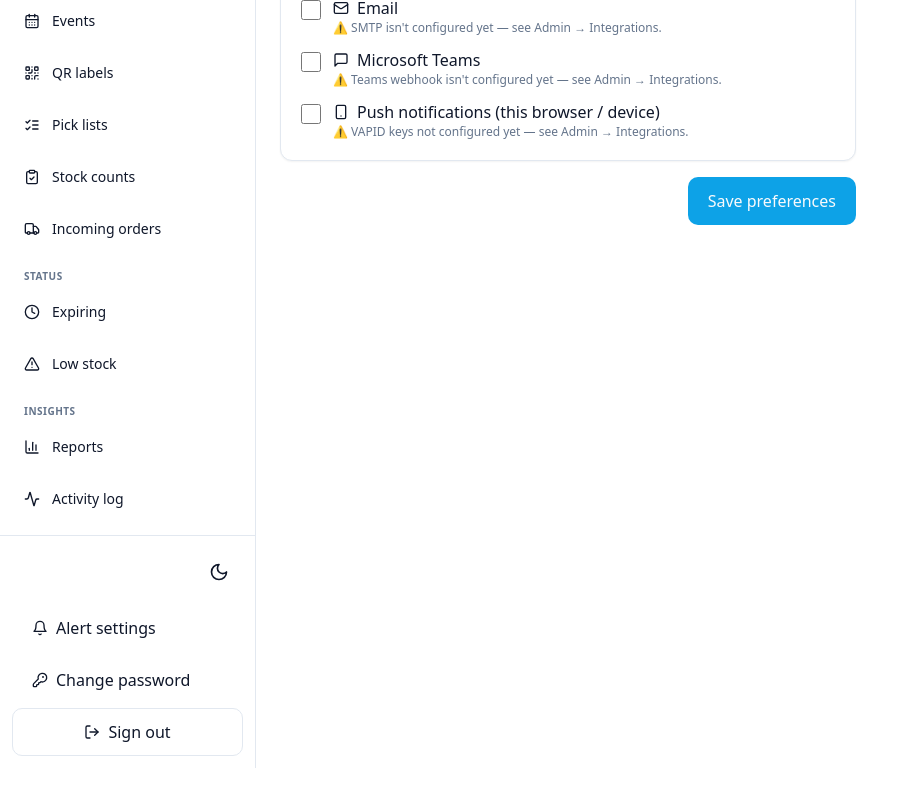
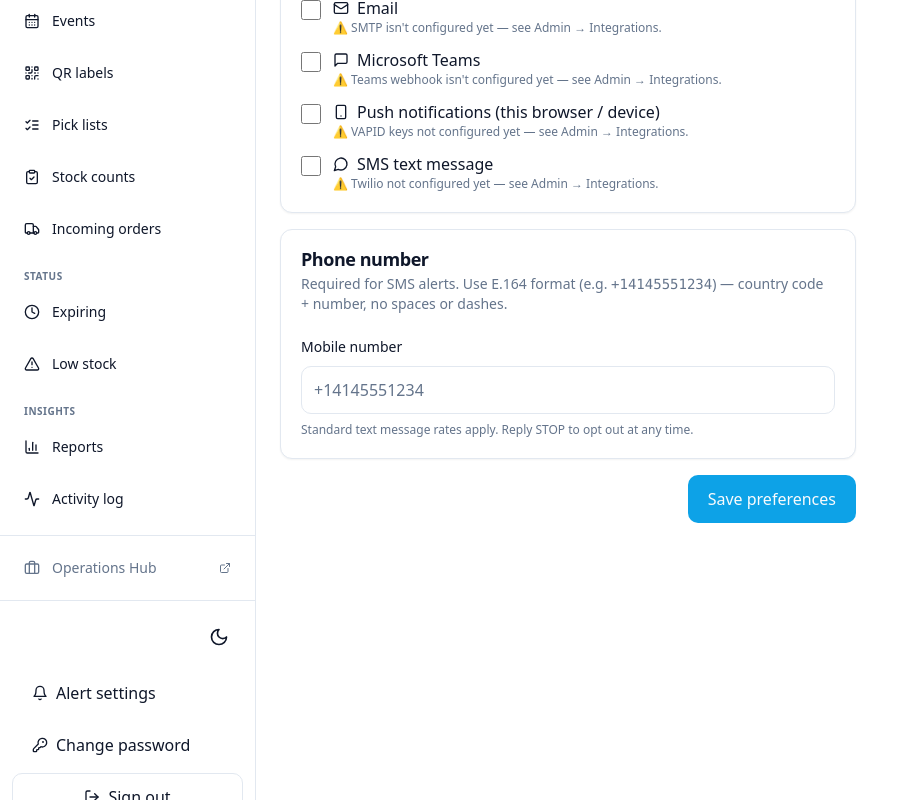
Before and after one commit to MedicsWI/Inventory, a Next.js app: page /account/alerts in a window 1280 px wide. Shown: the part 472-1272 px from the top of the page, without its empty margins (0-919 px from the left). Before the commit the page ends 1240 px from the top, so only its background shows below. Built offline with nearby package versions, Linux system fonts and the light colour scheme; no server answers.

Commit message:
Add Twilio SMS channel + Operations Hub cross-link

```diff
--- a/src/app/(app)/account/alerts/page.tsx
+++ b/src/app/(app)/account/alerts/page.tsx
@@ -3,9 +3,11 @@
 import { useEffect, useState } from "react";
 import { useMutation, useQuery, useQueryClient } from "@tanstack/react-query";
 import { toast } from "sonner";
-import { Bell, Clock, AlertTriangle, Mail, MessageSquare, Smartphone } from "lucide-react";
+import { Bell, Clock, AlertTriangle, Mail, MessageSquare, Smartphone, MessageCircle } from "lucide-react";
 import { api } from "@/lib/api-client";
 import { Button } from "@/components/ui/button";
+import { Input } from "@/components/ui/input";
+import { Label } from "@/components/ui/label";
 import { Card, CardContent, CardHeader, CardTitle, CardDescription } from "@/components/ui/card";
 import { PushToggle } from "@/components/push-toggle";
 
@@ -15,12 +17,15 @@ type Prefs = {
   receiveAlertsByEmail: boolean | null;
   receiveAlertsByTeams: boolean | null;
   receiveAlertsByPush: boolean | null;
+  receiveAlertsBySms: boolean | null;
+  phone: string | null;
 };
 
 type IntegrationsStatus = {
   emailConfigured: boolean;
   teamsConfigured: boolean;
   pushConfigured: boolean;
+  smsConfigured: boolean;
 };
 
 export default function AlertSettingsPage() {
@@ -39,6 +44,8 @@ export default function AlertSettingsPage() {
   const [byEmail, setByEmail] = useState(false);
   const [byTeams, setByTeams] = useState(false);
   const [byPush, setByPush] = useState(false);
+  const [bySms, setBySms] = useState(false);
+  const [phone, setPhone] = useState("");
 
   useEffect(() => {
     if (data) {
@@ -47,6 +54,8 @@ export default function AlertSettingsPage() {
       setByEmail(data.receiveAlertsByEmail === true);
       setByTeams(data.receiveAlertsByTeams === true);
       setByPush(data.receiveAlertsByPush === true);
+      setBySms(data.receiveAlertsBySms === true);
+      setPhone(data.phone ?? "");
     }
   }, [data]);
 
@@ -58,6 +67,8 @@ export default function AlertSettingsPage() {
         receiveAlertsByEmail: byEmail,
         receiveAlertsByTeams: byTeams,
         receiveAlertsByPush: byPush,
+        receiveAlertsBySms: bySms,
+        phone: phone.trim() ? phone.trim() : null,
       }),
     onSuccess: () => {
       toast.success("Saved.");
@@ -139,7 +150,7 @@ export default function AlertSettingsPage() {
             label="Push notifications (this browser / device)"
             description={
               integrations.data?.pushConfigured
-                ? "Pop-up notifications on whichever browsers and devices you enable. Works on PC + Android. iOS only if installed as a PWA (Add to Home Screen)."
+                ? "Pop-up notifications on whichever browsers and devices you enable. Works on PC + Android. iOS PWA push is unreliable — use SMS instead."
                 : "⚠ VAPID keys not configured yet — see Admin → Integrations."
             }
             icon={Smartphone}
@@ -147,6 +158,40 @@ export default function AlertSettingsPage() {
             onChange={setByPush}
             disabled={integrations.data && !integrations.data.pushConfigured}
           />
+          <Toggle
+            label="SMS text message"
+            description={
+              integrations.data?.smsConfigured
+                ? "Alerts texted to your phone. Best for iOS users — push is unreliable on iOS PWAs."
+                : "⚠ Twilio not configured yet — see Admin → Integrations."
+            }
+            icon={MessageCircle}
+            checked={bySms}
+            onChange={setBySms}
+            disabled={integrations.data && !integrations.data.smsConfigured}
+          />
+        </CardContent>
+      </Card>
+
+      <Card>
+        <CardHeader>
+          <CardTitle>Phone number</CardTitle>
+          <CardDescription>
+            Required for SMS alerts. Use E.164 format (e.g. <code>+14145551234</code>) — country code + number, no spaces or dashes.
+          </CardDescription>
+        </CardHeader>
+        <CardContent className="space-y-2">
+          <Label htmlFor="phone">Mobile number</Label>
+          <Input
+            id="phone"
+            type="tel"
+            value={phone}
+            onChange={(e) => setPhone(e.target.value)}
+            placeholder="+14145551234"
+          />
+          <p className="text-xs text-muted-foreground">
+            Standard text message rates apply. Reply STOP to opt out at any time.
+          </p>
         </CardContent>
       </Card>
 
--- a/src/app/(app)/admin/integrations/page.tsx
+++ b/src/app/(app)/admin/integrations/page.tsx
@@ -2,7 +2,7 @@
 
 import Link from "next/link";
 import { useMutation, useQuery } from "@tanstack/react-query";
-import { ChevronLeft, Mail, MessageSquare, Bell, CheckCircle2, AlertCircle, Send, Loader2 } from "lucide-react";
+import { ChevronLeft, Mail, MessageSquare, Bell, MessageCircle, CheckCircle2, AlertCircle, Send, Loader2 } from "lucide-react";
 import { toast } from "sonner";
 import { api } from "@/lib/api-client";
 import { Button } from "@/components/ui/button";
@@ -16,6 +16,8 @@ type Status = {
   teamsMode: "email" | "webhook" | "none";
   teamsChannelEmail: string | null;
   pushConfigured: boolean;
+  smsConfigured: boolean;
+  smsFromNumber: string | null;
   graphSendFrom: string | null;
   smtpHost: string | null;
   smtpFrom: string | null;
@@ -28,7 +30,7 @@ export default function IntegrationsPage() {
   });
 
   const test = useMutation({
-    mutationFn: (channel: "email" | "teams") =>
+    mutationFn: (channel: "email" | "teams" | "sms") =>
       api.post<{ ok: boolean; error?: string }>("/api/integrations/test", { channel }),
     onSuccess: () => toast.success("Sent. Check the destination."),
     onError: (e) => toast.error(String(e)),
@@ -141,6 +143,37 @@ export default function IntegrationsPage() {
 
       <Card>
         <CardHeader>
+          <CardTitle className="flex items-center gap-2"><MessageCircle className="h-4 w-4" /> SMS (Twilio)</CardTitle>
+          <CardDescription>
+            {status.data?.smsConfigured
+              ? <>Twilio configured. Sending from <span className="font-mono text-xs">{status.data.smsFromNumber}</span>. iOS users should opt into SMS over push.</>
+              : <>Not configured. Add <code className="text-xs">TWILIO_ACCOUNT_SID</code>, <code className="text-xs">TWILIO_AUTH_TOKEN</code>, and <code className="text-xs">TWILIO_FROM_NUMBER</code> to env vars.</>
+            }
+          </CardDescription>
+        </CardHeader>
+        <CardContent className="flex flex-wrap items-center gap-3">
+          {status.data?.smsConfigured ? (
+            <Badge variant="ok" className="inline-flex items-center gap-1">
+              <CheckCircle2 className="h-3 w-3" /> Configured
+            </Badge>
+          ) : (
+            <Badge variant="warn" className="inline-flex items-center gap-1">
+              <AlertCircle className="h-3 w-3" /> Not configured
+            </Badge>
+          )}
+          <Button
+            size="sm"
+            onClick={() => test.mutate("sms")}
+            disabled={!status.data?.smsConfigured || test.isPending}
+          >
+            {test.isPending && test.variables === "sms" ? <Loader2 className="h-4 w-4 animate-spin" /> : <Send className="h-4 w-4" />}
+            Send test SMS to me
+          </Button>
+        </CardContent>
+      </Card>
+
+      <Card>
+        <CardHeader>
           <CardTitle>Setup quick reference</CardTitle>
           <CardDescription>Both channels are configured by editing the project's .env file and restarting the server.</CardDescription>
         </CardHeader>
--- a/src/app/api/integrations/status/route.ts
+++ b/src/app/api/integrations/status/route.ts
@@ -2,7 +2,7 @@
 // Safe to call from any signed-in user (just yes/no, no credentials leaked).
 import { NextResponse } from "next/server";
 import { auth } from "@/lib/auth";
-import { isEmailConfigured, isTeamsConfigured, isPushConfigured, emailMode, teamsMode } from "@/lib/notifier";
+import { isEmailConfigured, isTeamsConfigured, isPushConfigured, isSmsConfigured, emailMode, teamsMode } from "@/lib/notifier";
 
 export async function GET() {
   const session = await auth();
@@ -14,6 +14,8 @@ export async function GET() {
     teamsMode: teamsMode(),                  // "email" | "webhook" | "none"
     teamsChannelEmail: process.env.TEAMS_ALERTS_EMAIL ?? null,
     pushConfigured: isPushConfigured(),
+    smsConfigured: isSmsConfigured(),
+    smsFromNumber: process.env.TWILIO_FROM_NUMBER ?? null,
     graphSendFrom: process.env.GRAPH_SEND_FROM ?? null,
     smtpHost: process.env.SMTP_HOST ?? null,
     smtpFrom: process.env.SMTP_FROM ?? process.env.SMTP_USER ?? null,
--- a/src/app/api/integrations/test/route.ts
+++ b/src/app/api/integrations/test/route.ts
@@ -3,11 +3,12 @@
 import { NextResponse } from "next/server";
 import { z } from "zod";
 import { auth } from "@/lib/auth";
+import { prisma } from "@/lib/prisma";
 import { assertCan } from "@/lib/permissions";
-import { sendEmailAlert, sendTeamsAlert } from "@/lib/notifier";
+import { sendEmailAlert, sendTeamsAlert, sendSmsAlert } from "@/lib/notifier";
 
 const schema = z.object({
-  channel: z.enum(["email", "teams"]),
+  channel: z.enum(["email", "teams", "sms"]),
 });
 
 export async function POST(req: Request) {
@@ -32,9 +33,25 @@ export async function POST(req: Request) {
     severity: "info" as const,
   };
 
-  const result = parsed.data.channel === "email"
-    ? await sendEmailAlert(payload)
-    : await sendTeamsAlert(payload);
+  let result: { ok: boolean; error?: string };
+  if (parsed.data.channel === "email") {
+    result = await sendEmailAlert(payload);
+  } else if (parsed.data.channel === "teams") {
+    result = await sendTeamsAlert(payload);
+  } else {
+    // SMS — read the admin's phone number off their User row
+    const me = await prisma.user.findUnique({
+      where: { id: session.user.id },
+      select: { phone: true },
+    });
+    if (!me?.phone) {
+      return NextResponse.json(
+        { ok: false, error: "No phone number on your profile. Add one at /account/alerts." },
+        { status: 400 },
+      );
+    }
+    result = await sendSmsAlert({ ...payload, phone: me.phone });
+  }
 
   if (!result.ok) return NextResponse.json({ ok: false, error: result.error }, { status: 502 });
   return NextResponse.json({ ok: true });
--- a/src/app/api/me/alerts/route.ts
+++ b/src/app/api/me/alerts/route.ts
@@ -3,6 +3,7 @@ import { NextResponse } from "next/server";
 import { z } from "zod";
 import { auth } from "@/lib/auth";
 import { prisma } from "@/lib/prisma";
+import { normalizePhone } from "@/lib/twilio";
 
 const schema = z.object({
   receiveExpirationAlerts: z.boolean().optional(),
@@ -10,20 +11,26 @@ const schema = z.object({
   receiveAlertsByEmail: z.boolean().optional(),
   receiveAlertsByTeams: z.boolean().optional(),
   receiveAlertsByPush: z.boolean().optional(),
+  receiveAlertsBySms: z.boolean().optional(),
+  phone: z.string().nullable().optional(),
 });
+
+const selectFields = {
+  receiveExpirationAlerts: true,
+  receiveLowStockAlerts: true,
+  receiveAlertsByEmail: true,
+  receiveAlertsByTeams: true,
+  receiveAlertsByPush: true,
+  receiveAlertsBySms: true,
+  phone: true,
+} as const;
 
 export async function GET() {
   const session = await auth();
   if (!session) return NextResponse.json({ error: "Unauthorized" }, { status: 401 });
   const user = await prisma.user.findUnique({
     where: { id: session.user.id },
-    select: {
-      receiveExpirationAlerts: true,
-      receiveLowStockAlerts: true,
-      receiveAlertsByEmail: true,
-      receiveAlertsByTeams: true,
-      receiveAlertsByPush: true,
-    },
+    select: selectFields,
   });
   return NextResponse.json(user ?? {});
 }
@@ -35,16 +42,40 @@ export async function PATCH(req: Request) {
   const parsed = schema.safeParse(body);
   if (!parsed.success) return NextResponse.json({ error: parsed.error.flatten() }, { status: 400 });
 
+  // Normalize the phone before storing so all rows are E.164.
+  const data: typeof parsed.data = { ...parsed.data };
+  if (data.phone !== undefined) {
+    if (data.phone === "" || data.phone === null) {
+      data.phone = null;
+    } else {
+      const norm = normalizePhone(data.phone);
+      if (!norm) {
+        return NextResponse.json(
+          { error: "Phone must be in E.164 format (e.g. +14145551234)" },
+          { status: 400 },
+        );
+      }
+      data.phone = norm;
+    }
+  }
+
+  // If they're turning SMS on but have no phone, reject.
+  if (data.receiveAlertsBySms === true) {
+    const phone = data.phone ?? (await prisma.user.findUnique({
+      where: { id: session.user.id }, select: { phone: true },
+    }))?.phone;
+    if (!phone) {
+      return NextResponse.json(
+        { error: "Add a phone number before enabling SMS alerts." },
+        { status: 400 },
+      );
+    }
+  }
+
   const updated = await prisma.user.update({
     where: { id: session.user.id },
-    data: parsed.data,
-    select: {
-      receiveExpirationAlerts: true,
-      receiveLowStockAlerts: true,
-      receiveAlertsByEmail: true,
-      receiveAlertsByTeams: true,
-      receiveAlertsByPush: true,
-    },
+    data,
+    select: selectFields,
   });
   return NextResponse.json(updated);
 }
--- a/src/components/app-nav.tsx
+++ b/src/components/app-nav.tsx
@@ -23,6 +23,8 @@ import {
   ListChecks,
   CalendarDays,
   QrCode,
+  Briefcase,
+  ExternalLink,
 } from "lucide-react";
 import { cn } from "@/lib/utils";
 import { Button } from "@/components/ui/button";
@@ -159,6 +161,20 @@ export function AppNav() {
         })}
       </nav>
 
+      {/* Cross-link to Operations Hub — separate from the main nav so it's visually a 'leave this app' action */}
+      <div className="border-t px-3 py-2">
+        <a
+          href="https://opshub.medicswisconsin.com"
+          target="_blank"
+          rel="noopener noreferrer"
+          className="flex items-center gap-3 px-3 py-2 text-sm rounded-md hover:bg-accent text-muted-foreground"
+        >
+          <Briefcase className="h-4 w-4" />
+          <span className="flex-1">Operations Hub</span>
+          <ExternalLink className="h-3 w-3" />
+        </a>
+      </div>
+
       {/* Footer: account actions + theme + sign out */}
       <div className="border-t p-3">
         <div className="mb-2 flex items-center justify-between">
--- a/src/lib/notifier.ts
+++ b/src/lib/notifier.ts
@@ -8,6 +8,7 @@ import nodemailer, { type Transporter } from "nodemailer";
 import webpush from "web-push";
 import { prisma } from "@/lib/prisma";
 import { isGraphConfigured, sendViaGraph } from "@/lib/graph-mail";
+import { isTwilioConfigured, sendSms } from "@/lib/twilio";
 
 export type AlertChannelInputs = {
   // Logged-in user receiving this alert
@@ -98,6 +99,10 @@ export function teamsMode(): "email" | "webhook" | "none" {
 
 export function isPushConfigured(): boolean {
   return !!(process.env.NEXT_PUBLIC_VAPID_PUBLIC_KEY && process.env.VAPID_PRIVATE_KEY);
+}
+
+export function isSmsConfigured(): boolean {
+  return isTwilioConfigured();
 }
 
 // Configure web-push once (lazy)
@@ -273,6 +278,22 @@ export async function sendPushAlert(
   return { ok: sent > 0, sent, removed };
 }
 
+export async function sendSmsAlert(
+  input: AlertChannelInputs & { phone: string | null | undefined },
+): Promise<{ ok: boolean; error?: string }> {
+  if (!isSmsConfigured()) return { ok: false, error: "Twilio not configured" };
+  if (!input.phone) return { ok: false, error: "User has no phone number on file" };
+
+  // Keep SMS body short — recipients pay attention to short, clear messages.
+  // Format: [Medics WI] {title}. Optional shortened body. Optional link.
+  const parts: string[] = [`[Medics WI] ${input.title}`];
+  if (input.body) parts.push(input.body);
+  if (input.linkUrl) parts.push(input.linkUrl);
+  const body = parts.join(" — ");
+
+  return sendSms({ to: input.phone, body });
+}
+
 function severityLabel(s?: AlertChannelInputs["severity"]): string {
   switch (s) {
     case "critical": return "EXPIRED / OUT OF STOCK";
--- /dev/null
+++ b/src/lib/twilio.ts
@@ -0,0 +1,66 @@
+// Twilio SMS sender — same pattern as Microsoft Graph email.
+// Authenticates with Account SID + Auth Token via HTTP Basic, hits the
+// REST API directly so we don't need the twilio npm package.
+
+export function isTwilioConfigured(): boolean {
+  return !!(
+    process.env.TWILIO_ACCOUNT_SID &&
+    process.env.TWILIO_AUTH_TOKEN &&
+    process.env.TWILIO_FROM_NUMBER
+  );
+}
+
+// Strip everything but digits and +, then validate as E.164.
+// Returns the cleaned number, or null if it doesn't look like a real one.
+export function normalizePhone(raw: string | null | undefined): string | null {
+  if (!raw) return null;
+  const cleaned = raw.replace(/[^\d+]/g, "");
+  // E.164: + followed by 7–15 digits. We require + to avoid accidental local numbers.
+  if (!/^\+\d{7,15}$/.test(cleaned)) return null;
+  return cleaned;
+}
+
+export async function sendSms(opts: {
+  to: string;
+  body: string;
+}): Promise<{ ok: boolean; error?: string }> {
+  if (!isTwilioConfigured()) {
+    return { ok: false, error: "Twilio not configured" };
+  }
+
+  const to = normalizePhone(opts.to);
+  if (!to) {
+    return { ok: false, error: "Invalid recipient phone number (expected E.164 like +14145551234)" };
+  }
+
+  const accountSid = process.env.TWILIO_ACCOUNT_SID!;
+  const authToken = process.env.TWILIO_AUTH_TOKEN!;
+  const from = process.env.TWILIO_FROM_NUMBER!;
+
+  const auth = Buffer.from(`${accountSid}:${authToken}`).toString("base64");
+  const params = new URLSearchParams({
+    To: to,
+    From: from,
+    // SMS is 160 chars per segment. Truncate long alerts to keep it to ~2 segments.
+    Body: opts.body.length > 320 ? opts.body.slice(0, 317) + "..." : opts.body,
+  });
+
+  try {
+    const res = await fetch(
+      `https://api.twilio.com/2010-04-01/Accounts/${accountSid}/Messages.json`,
+      {
+        method: "POST",
+        headers: {
+          Authorization: `Basic ${auth}`,
+          "Content-Type": "application/x-www-form-urlencoded",
+        },
+        body: params,
+      },
+    );
+    if (res.ok) return { ok: true };
+    const text = await res.text().catch(() => "");
+    return { ok: false, error: `Twilio ${res.status}: ${text.slice(0, 300)}` };
+  } catch (e) {
+    return { ok: false, error: e instanceof Error ? e.message : String(e) };
+  }
+}
```
Also changed, not shown: src/app/api/notifications/check/route.ts (+8 -2 lines), 2 other files (tests, documents, lock files or other folders).
